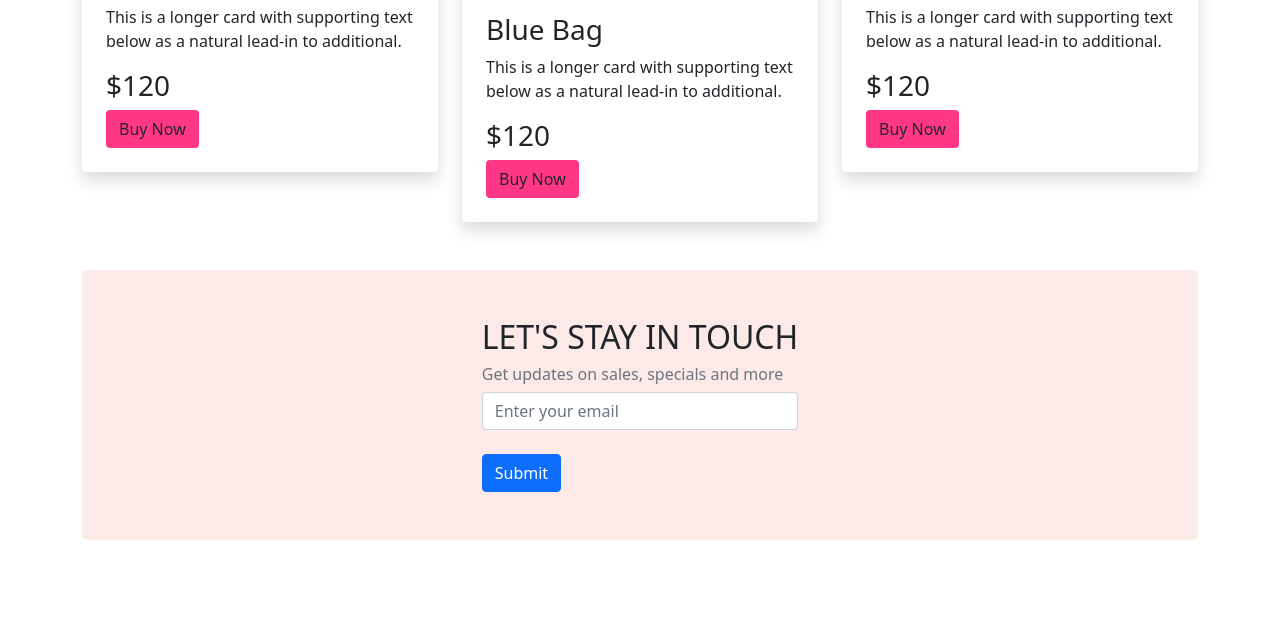
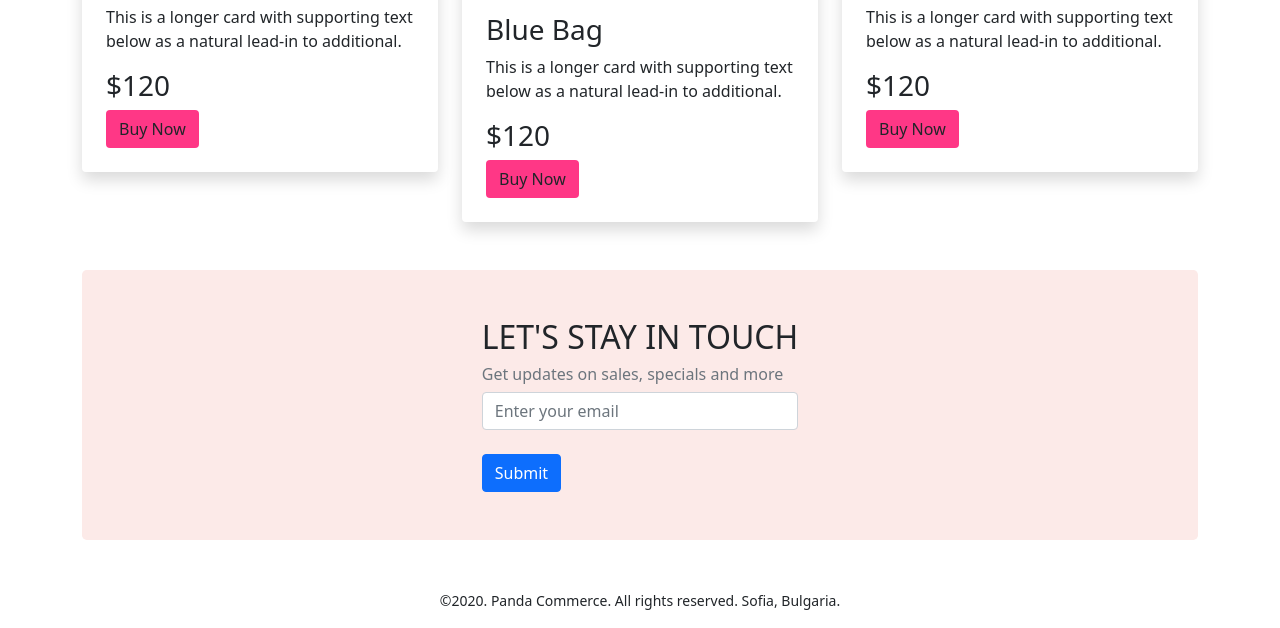
Before and after one commit to tariqul10765/Fun-commerce, a plain HTML site: page index.html in a window 1280 px wide. Shown: the part 1769-2397 px from the top of the page. Before the commit the page ends 2357 px from the top, so only its background shows below. Drawn offline with Linux system fonts and the light colour scheme.

Commit message:
copyright section added

```diff
--- a/index.html
+++ b/index.html
@@ -221,7 +221,7 @@
 
     <!-- Footer section -->
     <footer>
-
+        <p class="text-center"><small>©2020. Panda Commerce. All rights reserved. Sofia, Bulgaria.</small></p>
     </footer>
 
 
```
